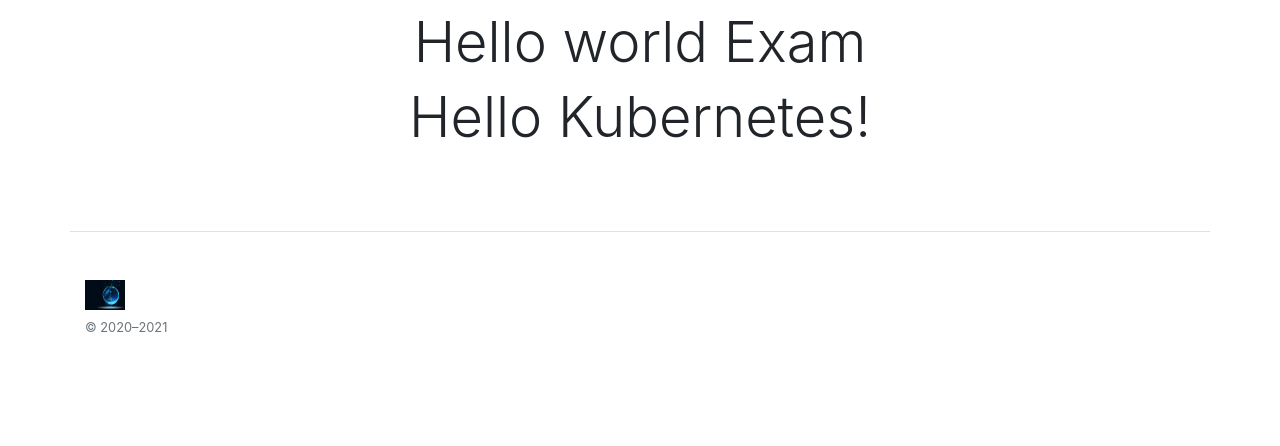
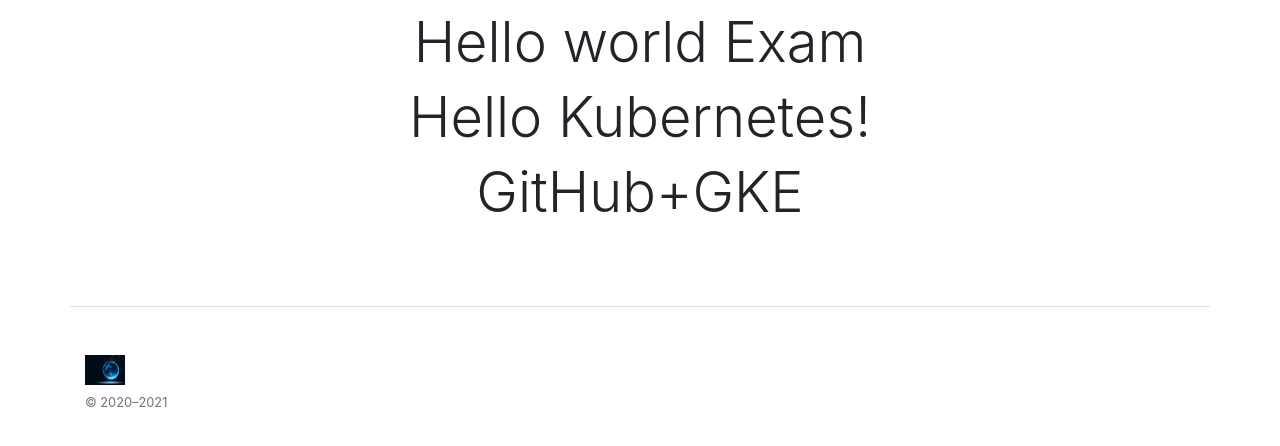
Before and after one commit to Manexin/App_Py, a Flask app: page / in a window 1280 px wide. Shown: the part 197-643 px from the top of the page. Run offline with Flask 2, Linux system fonts and the light colour scheme; parts of the project's set-up code (start-up, migrations or seed data) failed here and were passed over; some libraries are stand-ins or nearby versions.

Commit message:
add new line to web added new line to index.html

```diff
--- a/app/templates/index.html
+++ b/app/templates/index.html
@@ -18,6 +18,7 @@
             <h1 class="display-4">Andersen DevOps course</h1>
 		<h1 class="display-4">Hello world Exam</h1>
 		<h1 class="display-4">Hello Kubernetes!</h1>
+                <h3 class="display-4">GitHub+GKE</h3>
         </div>
   </div>
   <footer class="container pt-4 my-md-5 pt-md-5 border-top">
```
